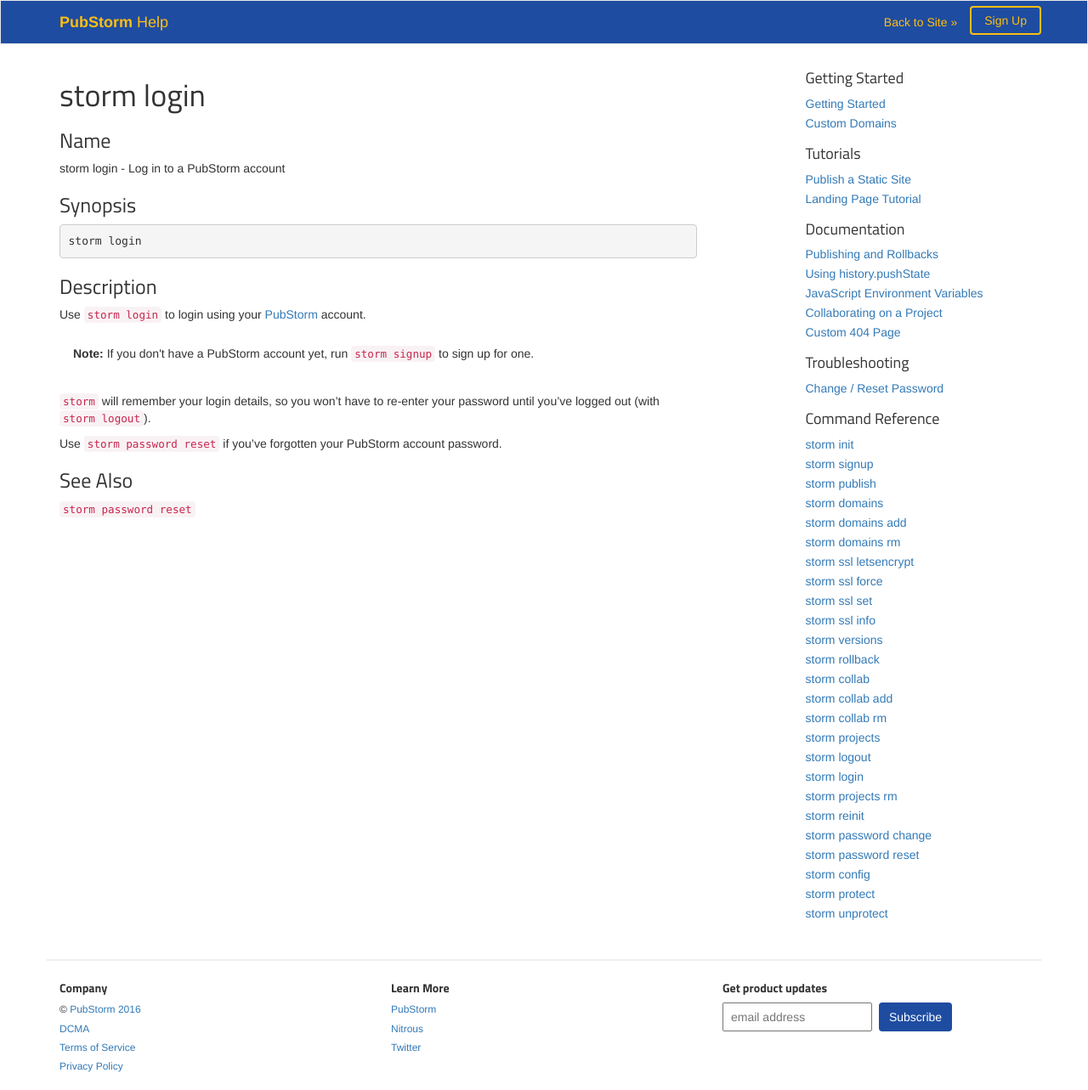
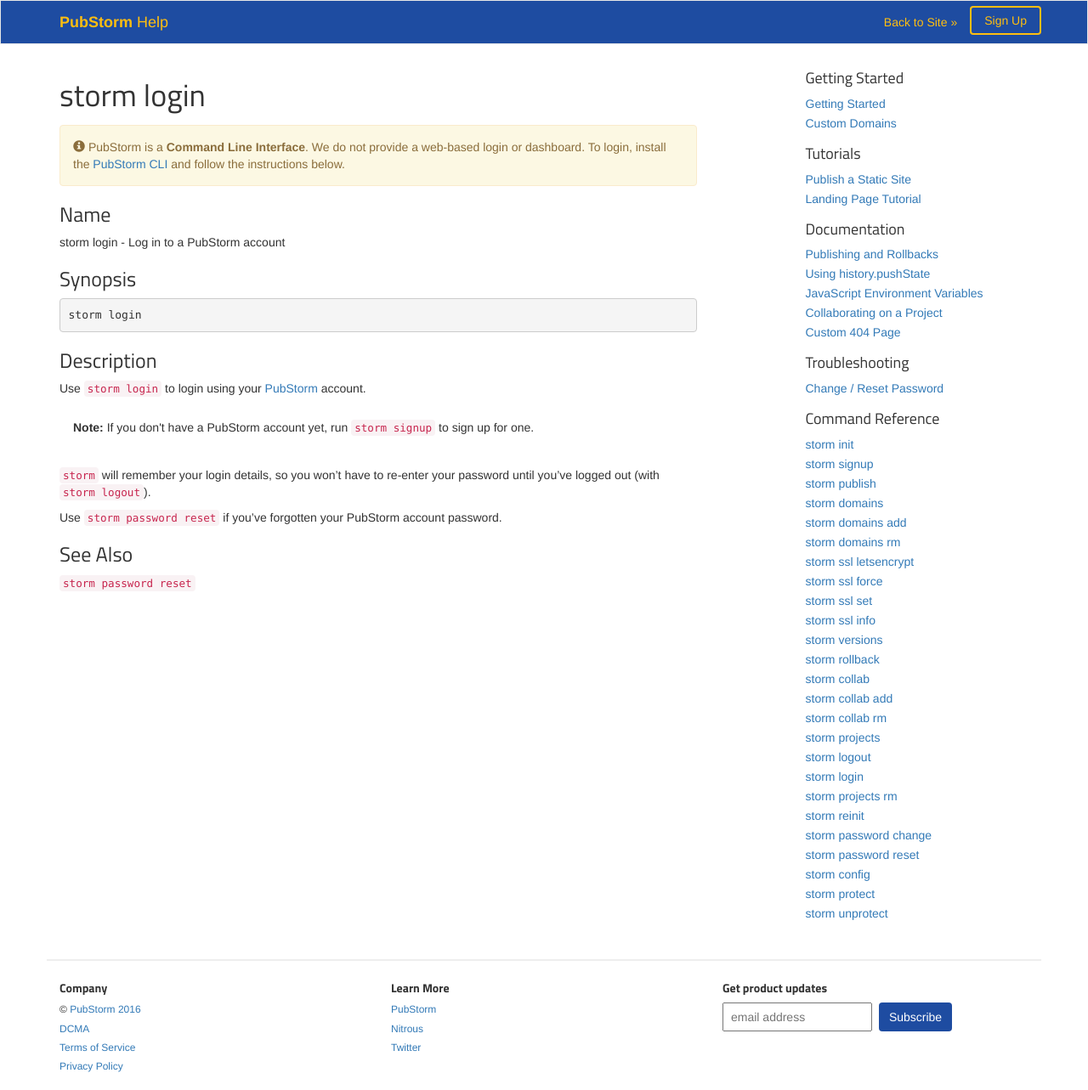
Before and after one commit to nitrous-io/help, a Jekyll site: the page built from _posts/2016-05-10-storm-login.md, in a window 1280 px wide. Shown: the whole page at 85% size. Built offline with Jekyll 4.4.1, drawn with Linux system fonts in a browser that asks for light colours.

Commit message:
more explicit login instructions

```diff
--- a/_posts/2016-05-10-storm-login.md
+++ b/_posts/2016-05-10-storm-login.md
@@ -5,6 +5,12 @@ category: command-reference
 blurb: Log in to a PubStorm account
 navorder: 18
 ---
+
+<div class="alert alert-warning" id="login-enquiry">
+  <span class="glyphicon glyphicon-info-sign" aria-hidden="true"></span>
+  PubStorm is a <strong>Command Line Interface</strong>. We do not provide a web-based login or dashboard.
+  To login, install the <a href="/getting-started/getting-started/" target="_blank">PubStorm CLI</a> and follow the instructions below.
+</div>
 
 ### Name
 
```
